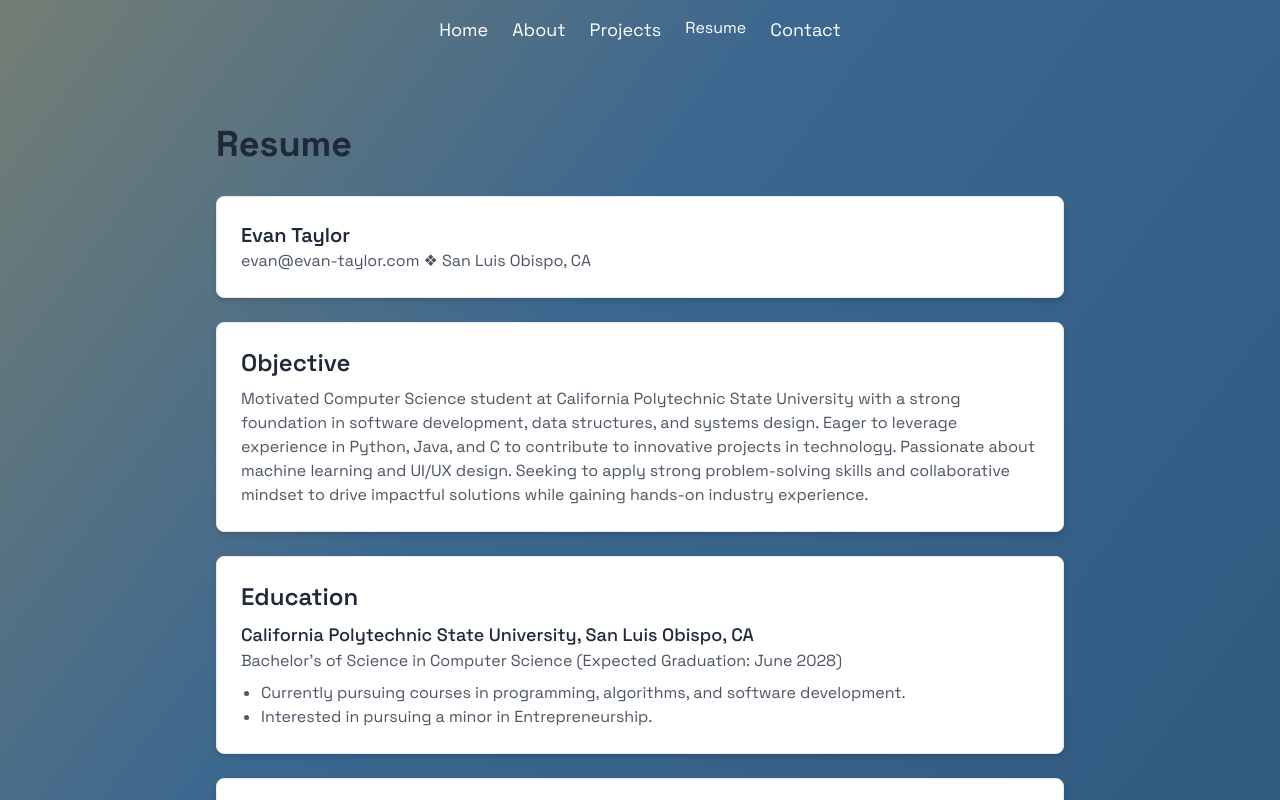
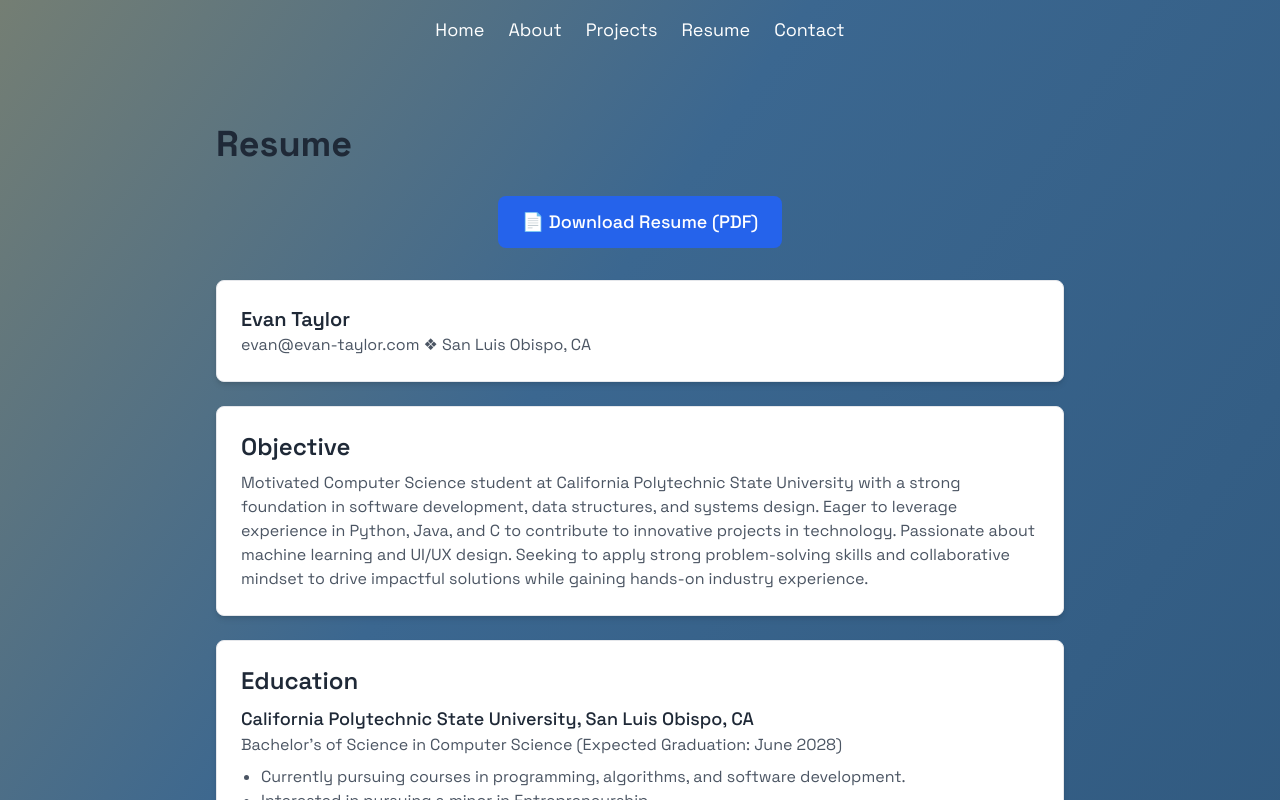
Before and after one commit to evan-taylor/Website, a SvelteKit app: page /resume in a window 1280 px wide. Shown: the top 800 px of the page. Built offline with nearby package versions, Linux system fonts and the light colour scheme.

Commit message:
Adjust navbar, add PDF Resume

```diff
--- a/src/components/Navbar.svelte
+++ b/src/components/Navbar.svelte
@@ -7,7 +7,7 @@
     <a href="/" class="text-white hover:text-gray-200 transition text-lg">Home</a>
     <a href="/about" class="text-white hover:text-gray-200 transition text-lg">About</a>
     <a href="/projects" class="text-white hover:text-gray-200 transition text-lg">Projects</a>
-    <a href="/resume" class="text-white hover:text-gray-200 transition">Resume</a>
+    <a href="/resume" class="text-white hover:text-gray-200 transition text-lg">Resume</a>
     <a href="/contact" class="text-white hover:text-gray-200 transition text-lg">Contact</a>
   </div>
 </nav>
--- a/src/routes/resume/+page.svelte
+++ b/src/routes/resume/+page.svelte
@@ -4,6 +4,14 @@
 
 <main class="max-w-4xl mx-auto px-6 py-16">
   <h1 class="text-4xl font-bold text-gray-800 dark:text-white mb-8" in:fade={{ duration: 600 }}>Resume</h1>
+
+  <!-- Download Resume Button -->
+  <div class="text-center mb-8" in:fade={{ duration: 600 }}>
+    <a href="/static/Evan Taylor - Resume.pdf" download
+      class="bg-blue-600 text-white px-6 py-3 rounded-lg text-lg font-medium hover:bg-blue-700 transition inline-block">
+      📄 Download Resume (PDF)
+    </a>
+  </div>
 
   <!-- Contact Information -->
   <section class="bg-white dark:bg-gray-800 rounded-lg shadow-md p-6 border border-gray-200 dark:border-gray-700" in:fade={{ duration: 600 }}>
```
Also changed, not shown: 2 other files (tests, documents, lock files or other folders).
